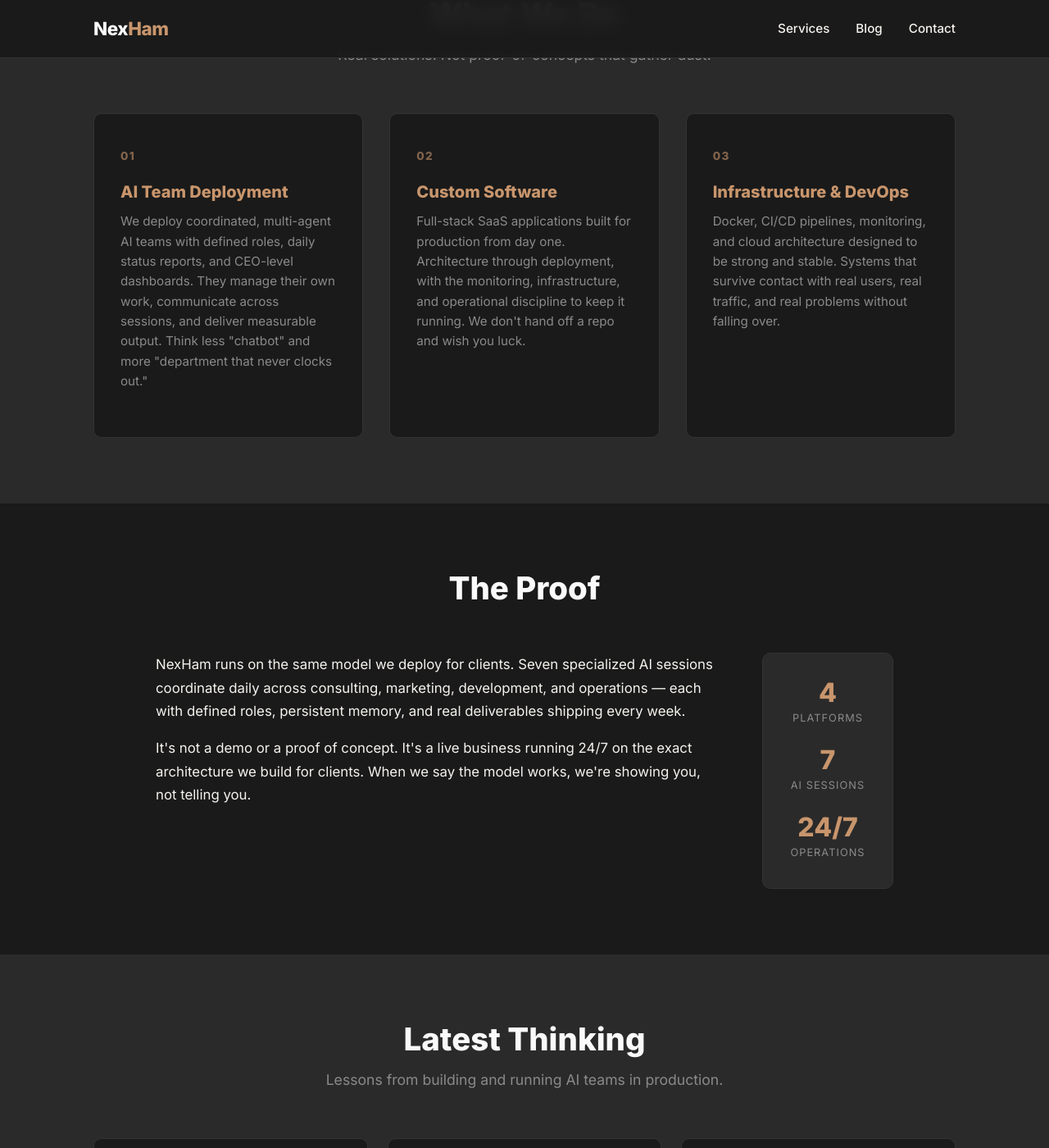
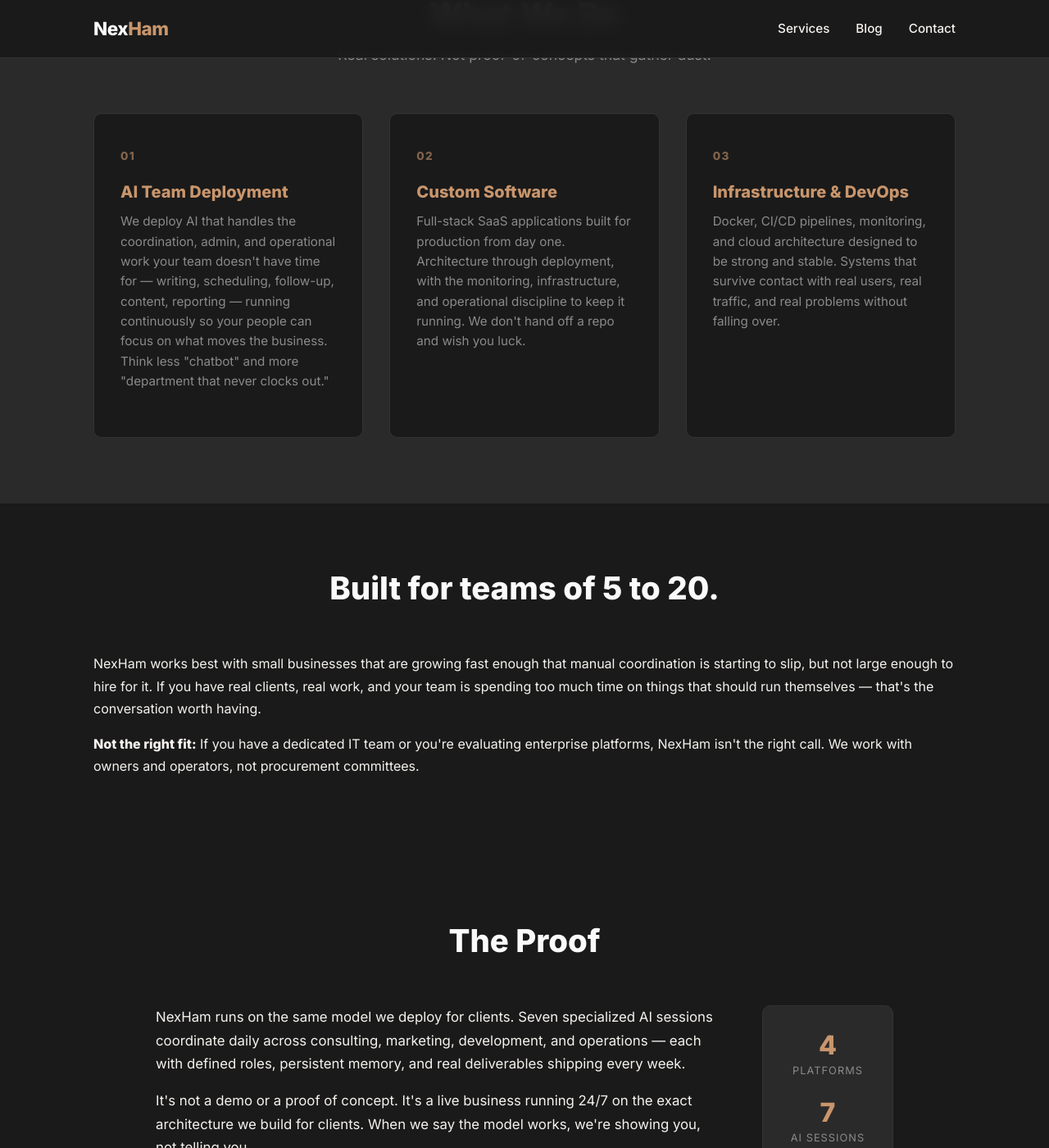
Before and after one commit to djhamilton872/nexhamcorp.com, a Jekyll site: the page built from index.md, in a window 1280 px wide and 1400 px high, scrolled down 695 px. Shown: the whole window at 82% size. Built offline with Jekyll 4.4.1, drawn with Linux system fonts in a browser that asks for light colours; some of the changed text lies outside the part shown.

Commit message:
content: Sage critique — service 01 copy, who this is for section, hero CTAs, contact copy, AI Deployed link

```diff
--- a/index.md
+++ b/index.md
@@ -9,8 +9,8 @@
     <h1>Software that works.<br><span class="accent">AI that delivers.</span></h1>
     <p>NexHam builds production software and deploys AI teams that actually run your operations. Not demos. Not prototypes. Real systems, shipping real results, under real human leadership.</p>
     <div class="hero-cta">
-      <a href="#services" class="btn btn-primary">See What We Build</a>
-      <a href="#about" class="btn btn-outline">Our Story</a>
+      <a href="#contact" class="btn btn-primary">Book a Session</a>
+      <a href="https://www.youtube.com/@NexHamCorp" class="btn btn-outline" target="_blank" rel="noopener noreferrer">See the Work</a>
     </div>
   </div>
 </section>
@@ -25,7 +25,7 @@
       <div class="service-card">
         <div class="service-icon">01</div>
         <h3>AI Team Deployment</h3>
-        <p>We deploy coordinated, multi-agent AI teams with defined roles, daily status reports, and CEO-level dashboards. They manage their own work, communicate across sessions, and deliver measurable output. Think less "chatbot" and more "department that never clocks out."</p>
+        <p>We deploy AI that handles the coordination, admin, and operational work your team doesn't have time for — writing, scheduling, follow-up, content, reporting — running continuously so your people can focus on what moves the business. Think less "chatbot" and more "department that never clocks out."</p>
       </div>
       <div class="service-card">
         <div class="service-icon">02</div>
@@ -38,6 +38,16 @@
         <p>Docker, CI/CD pipelines, monitoring, and cloud architecture designed to be strong and stable. Systems that survive contact with real users, real traffic, and real problems without falling over.</p>
       </div>
     </div>
+  </div>
+</section>
+
+<section class="audience" id="audience">
+  <div class="container">
+    <div class="section-header">
+      <h2>Built for teams of 5 to 20.</h2>
+    </div>
+    <p>NexHam works best with small businesses that are growing fast enough that manual coordination is starting to slip, but not large enough to hire for it. If you have real clients, real work, and your team is spending too much time on things that should run themselves — that's the conversation worth having.</p>
+    <p><strong>Not the right fit:</strong> If you have a dedicated IT team or you're evaluating enterprise platforms, NexHam isn't the right call. We work with owners and operators, not procurement committees.</p>
   </div>
 </section>
 
@@ -99,7 +109,7 @@
       <h2>Built Different</h2>
     </div>
     <p>NexHam is a software and AI consulting firm based in Kansas City, founded by Darren Hamilton. After 25 years leading IT teams in healthcare technology, Darren saw what most AI consultants get wrong: they sell the technology without the discipline to make it actually work in a real business.</p>
-    <p>NexHam's approach starts with team structure, accountability, and process. The AI teams follow defined operating standards, track their own work, communicate across sessions, and give leadership a real-time dashboard of what's happening. The result looks less like "we installed an AI tool" and more like "we hired a team that never sleeps."</p>
+    <p>NexHam's approach starts with team structure, accountability, and process. The AI teams follow defined operating standards, track their own work, communicate across sessions, and give leadership a real-time dashboard of what's happening. The result looks less like "we installed an AI tool" and more like "we hired a team that never sleeps." If you want to see the system before booking a call, the AI Deployed course documents the exact architecture — <a href="https://store.nexhamcorp.com">store.nexhamcorp.com →</a></p>
   </div>
 </section>
 
@@ -107,8 +117,10 @@
   <div class="container">
     <div class="section-header">
       <h2>Let's Talk</h2>
-      <p>Have a project in mind? Let's figure out if we're a good fit.</p>
+      <p>No pitch. Just an honest 30-minute call to figure out whether AI is the right move for your team right now.</p>
     </div>
+    <a href="mailto:hello@nexhamcorp.com" class="btn btn-primary" style="display:inline-block;margin-bottom:16px;">Book a Session</a>
+    <br>
     <a href="mailto:hello@nexhamcorp.com" class="email-link">hello@nexhamcorp.com</a>
   </div>
 </section>
```
